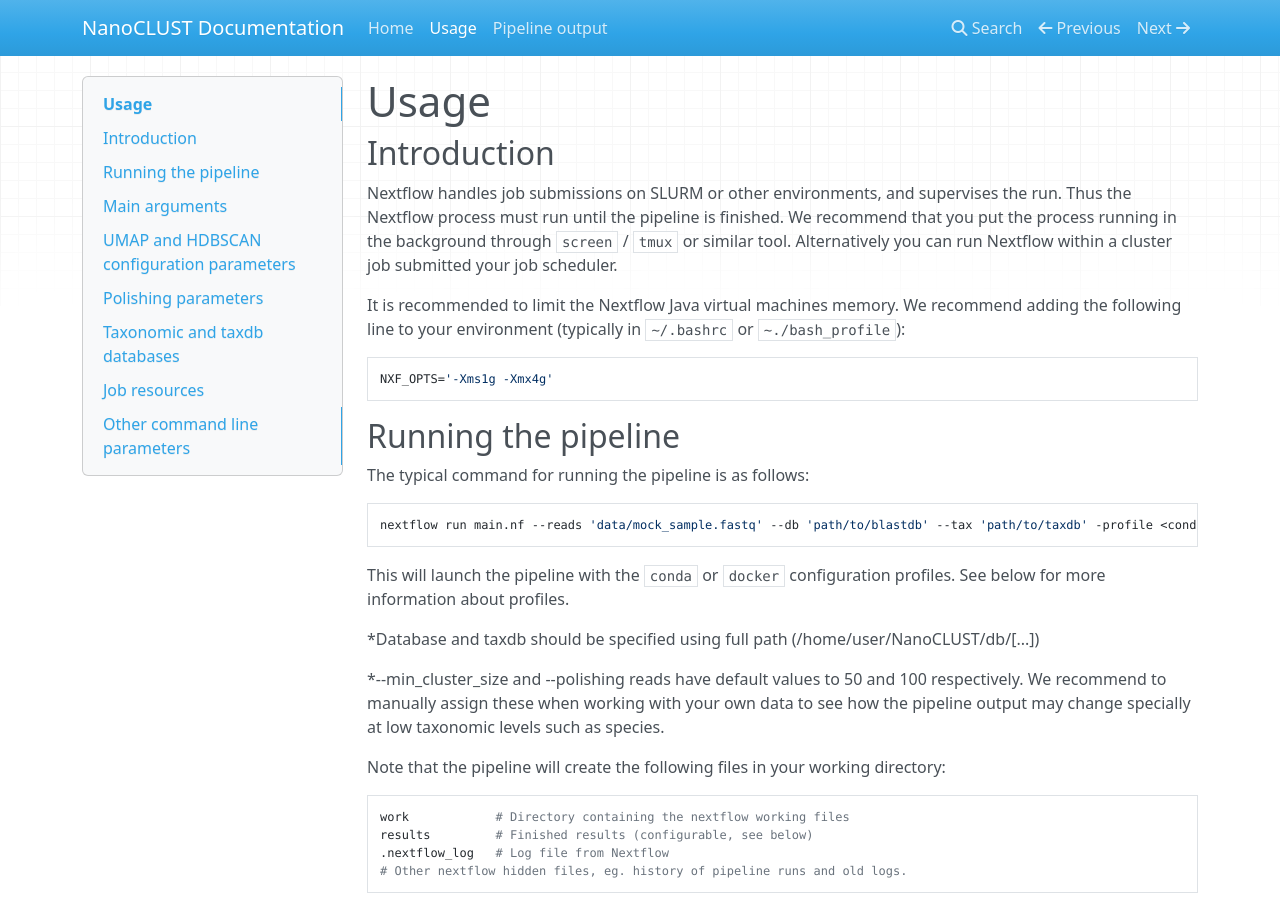
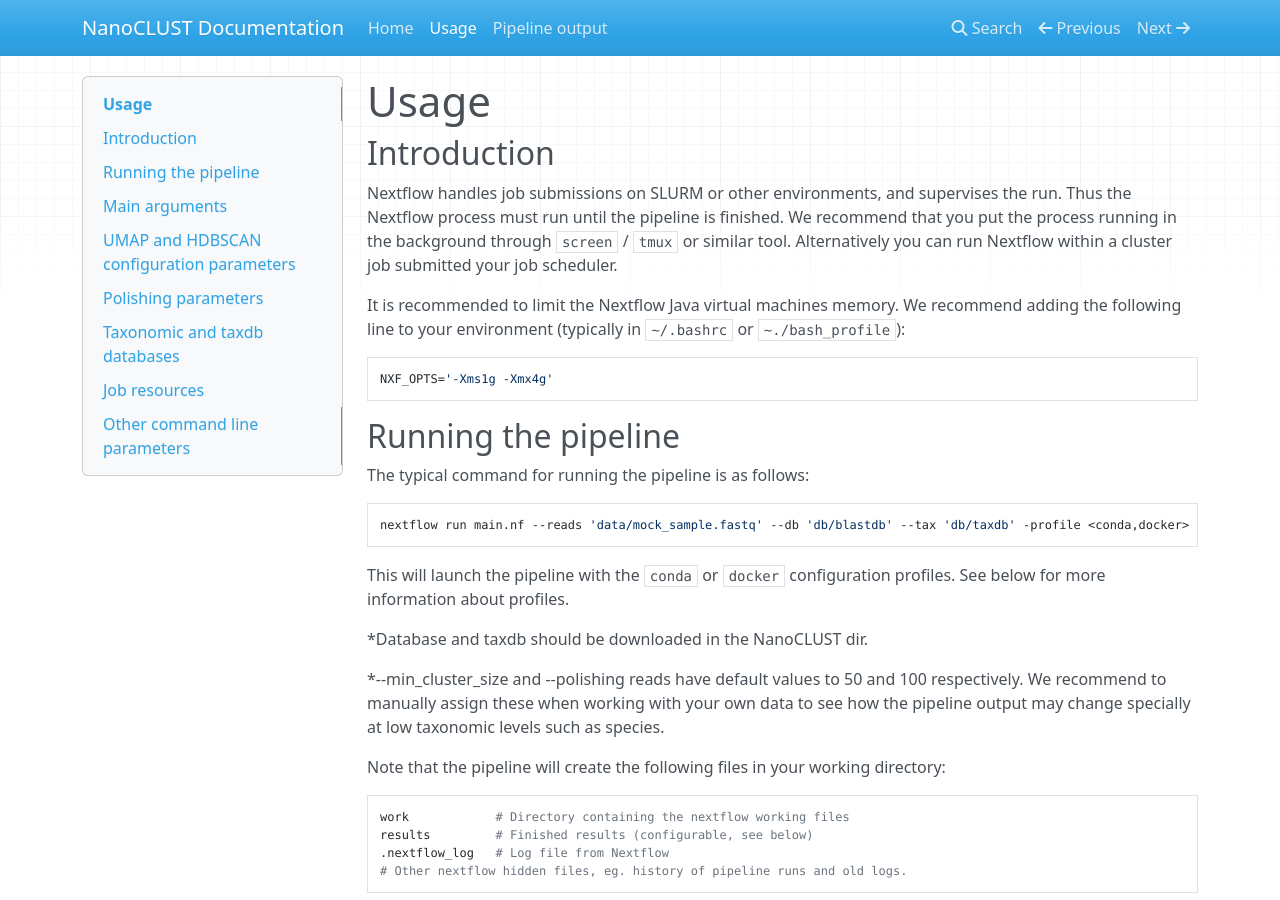
Before and after one commit to genomicsITER/NanoCLUST, an MkDocs documentation site: the page built from docs/2usage.md, in a window 1280 px wide and 900 px high. Built offline with MkDocs 1.6.1, drawn with Linux system fonts in a browser that asks for light colours; nearby versions of some CDN libraries.

Commit message:
BLAST db path fix

````diff
--- a/docs/2usage.md
+++ b/docs/2usage.md
@@ -15,11 +15,11 @@
 The typical command for running the pipeline is as follows:
 
 ```bash
-nextflow run main.nf --reads 'data/mock_sample.fastq' --db 'path/to/blastdb' --tax 'path/to/taxdb' -profile <conda,docker>
+nextflow run main.nf --reads 'data/mock_sample.fastq' --db 'db/blastdb' --tax 'db/taxdb' -profile <conda,docker>
 ```
 This will launch the pipeline with the `conda` or `docker` configuration profiles. See below for more information about profiles.
 
-*Database and taxdb should be specified using full path (/home/user/NanoCLUST/db/[...])
+*Database and taxdb should be downloaded in the NanoCLUST dir.
 
 *--min_cluster_size and --polishing reads have default values to 50 and 100 respectively. We recommend to manually assign these when working with your own data to see how the pipeline output may change specially at low taxonomic levels such as species.
 
````
Also changed, not shown: README.md (+2 -2 lines), 3 other files.
